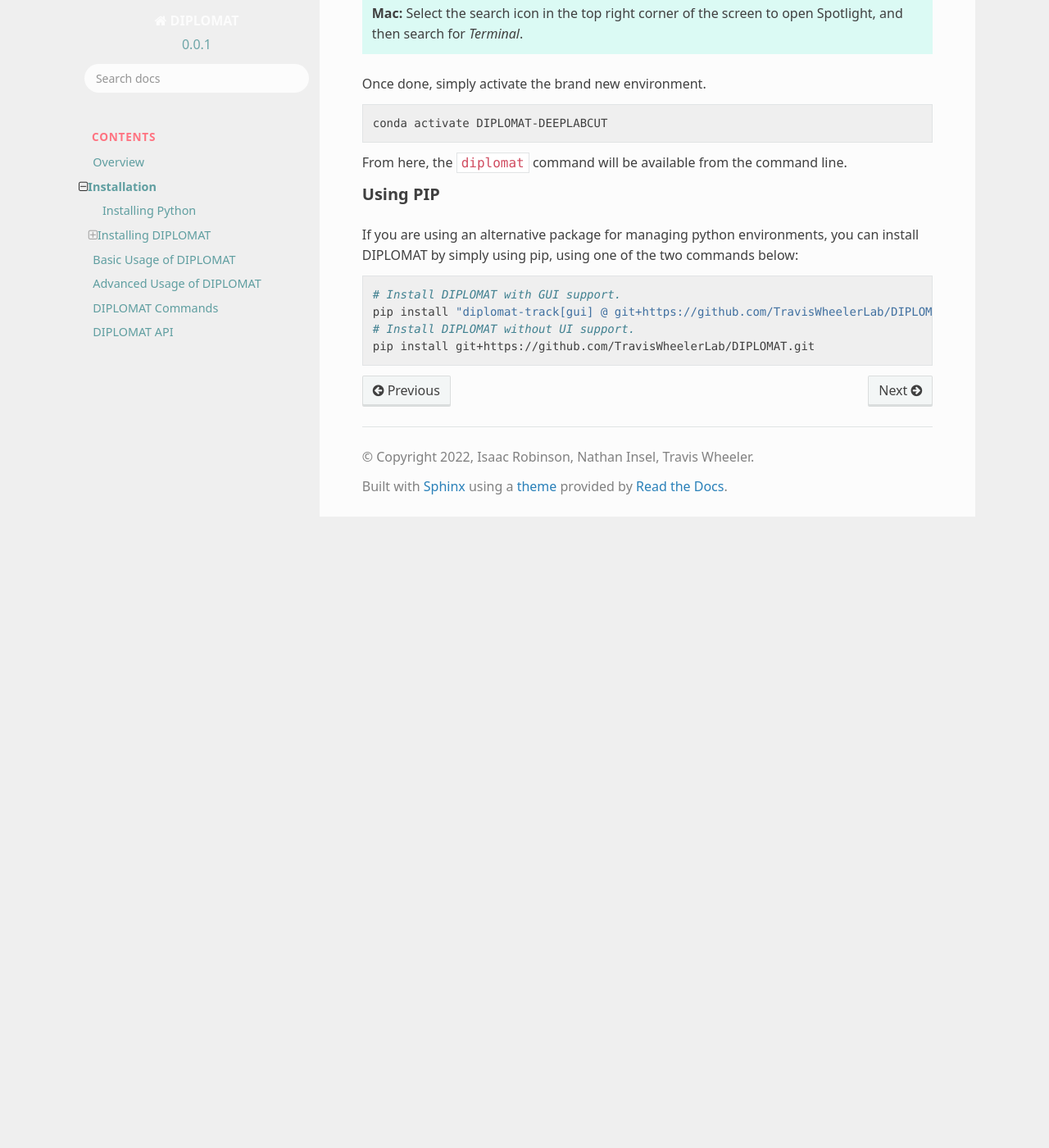
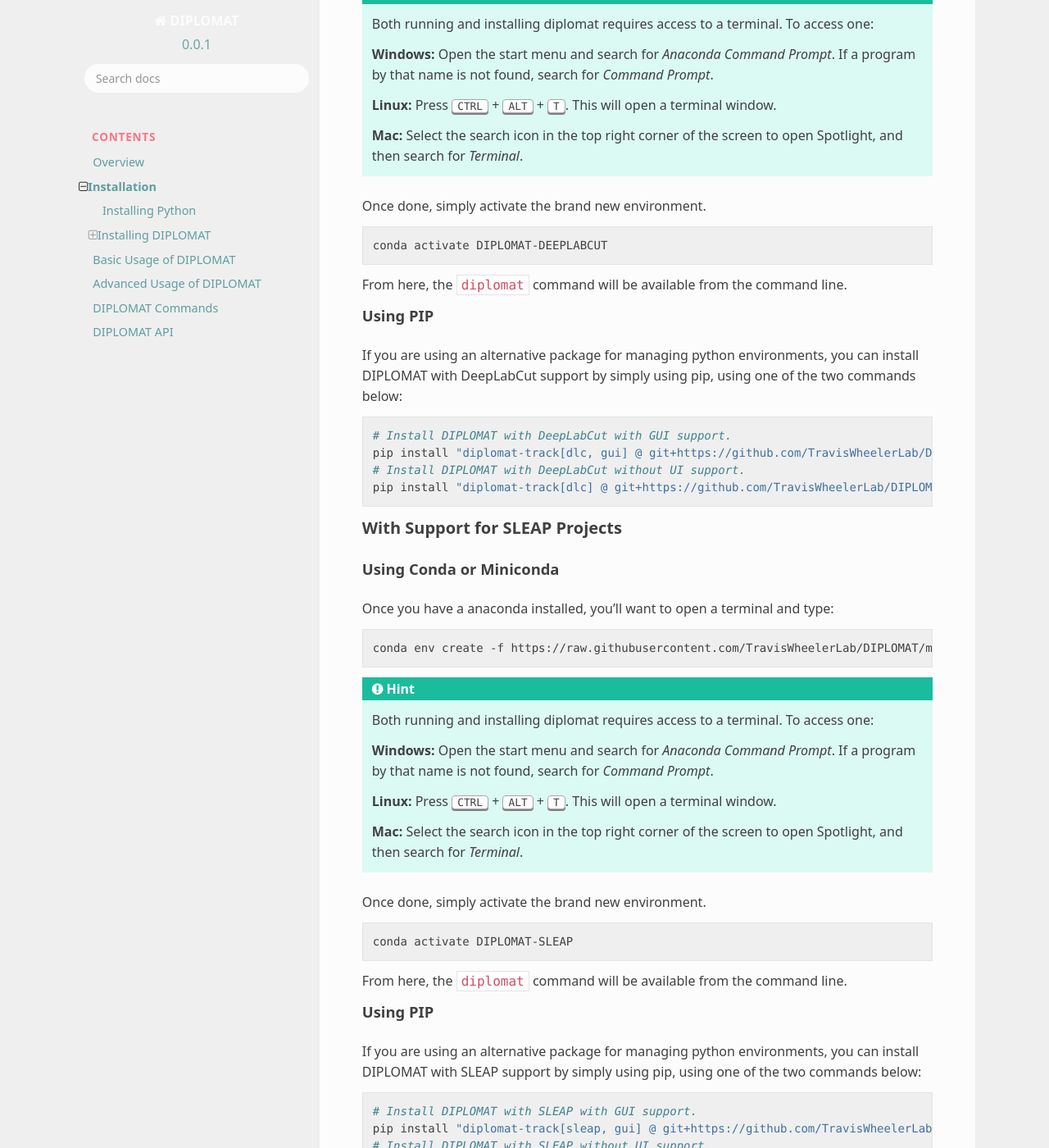
Before and after one commit to TravisWheelerLab/DIPLOMAT, a Sphinx documentation site: the page built from docs/source/installation.rst, in a window 1280 px wide and 1400 px high, scrolled down 1031 px. Shown: the whole window at 82% size. Built offline with Sphinx 7.4.7 and the Read the Docs theme 2.0.0, drawn with Linux system fonts in a browser that asks for light colours; formulas are drawn with MathJax 3; before the commit the page ends 1661 px from its top, so only the background shows below that; some of the changed text lies outside the part shown.

Commit message:
SLEAP frontend supports changing skeleton, docs updated.

```diff
--- a/docs/source/conf.py
+++ b/docs/source/conf.py
@@ -40,7 +40,7 @@
 templates_path = ['_templates']
 exclude_patterns = []
 
-autodoc_mock_imports = ["tensorflow", "pandas", "scipy", "deeplabcut", "wx"]
+autodoc_mock_imports = ["sleap", "tensorflow", "pandas", "scipy", "deeplabcut", "wx"]
 
 autosummary_generate = True
 autosummary_imported_members = True
--- a/docs/source/ext/plugin_docgen.py
+++ b/docs/source/ext/plugin_docgen.py
@@ -15,7 +15,7 @@
 warnings.simplefilter("error", ImportWarning)
 
 
-MOCK_PACKAGES = ["deeplabcut", "tensorflow", "scipy", "pandas", "wx"]
+MOCK_PACKAGES = ["deeplabcut", "sleap", "tensorflow", "scipy", "pandas", "wx"]
 
 with mock(MOCK_PACKAGES):
     from diplomat.predictors.fpe.sparse_storage import AttributeDict
--- a/docs/source/installation.rst
+++ b/docs/source/installation.rst
@@ -12,7 +12,7 @@
 -----------------
 
 If you have not already, you'll need to install python to utilize DIPLOMAT. It is recommend that you use
-`Miniconda <https://docs.conda.io/en/latest/miniconda.html>`_ which provides python environment
+`Miniconda <https://docs.conda.io/en/latest/miniconda.html>`_ which provides a python environment
 and install process that is consistent across platforms. To install miniconda:
 
  - Visit `https://docs.conda.io/en/latest/miniconda.html <https://docs.conda.io/en/latest/miniconda.html>`_.
@@ -22,8 +22,11 @@
 Installing DIPLOMAT
 -------------------
 
+With Support for DeepLabCut Projects
+^^^^^^^^^^^^^^^^^^^^^^^^^^^^^^^^^^^^
+
 Using Conda or Miniconda
-^^^^^^^^^^^^^^^^^^^^^^^^
+~~~~~~~~~~~~~~~~~~~~~~~~
 
 Once you have a anaconda installed, you'll want to open a terminal and type:
 
@@ -52,14 +55,60 @@
 From here, the ``diplomat`` command will be available from the command line.
 
 Using PIP
-^^^^^^^^^
+~~~~~~~~~
 
 If you are using an alternative package for managing python environments, you can install
-DIPLOMAT by simply using pip, using one of the two commands below:
+DIPLOMAT with DeepLabCut support by simply using pip, using one of the two commands below:
 
 .. code-block:: sh
 
-    # Install DIPLOMAT with GUI support.
-    pip install "diplomat-track[gui] @ git+https://github.com/TravisWheelerLab/DIPLOMAT.git"
-    # Install DIPLOMAT without UI support.
-    pip install git+https://github.com/TravisWheelerLab/DIPLOMAT.git
+    # Install DIPLOMAT with DeepLabCut with GUI support.
+    pip install "diplomat-track[dlc, gui] @ git+https://github.com/TravisWheelerLab/DIPLOMAT.git"
+    # Install DIPLOMAT with DeepLabCut without UI support.
+    pip install "diplomat-track[dlc] @ git+https://github.com/TravisWheelerLab/DIPLOMAT.git"
+
+
+With Support for SLEAP Projects
+^^^^^^^^^^^^^^^^^^^^^^^^^^^^^^^
+
+Using Conda or Miniconda
+~~~~~~~~~~~~~~~~~~~~~~~~
+
+Once you have a anaconda installed, you'll want to open a terminal and type:
+
+.. code-block:: sh
+
+    conda env create -f https://raw.githubusercontent.com/TravisWheelerLab/DIPLOMAT/main/conda-environments/DIPLOMAT-SLEAP.yaml
+
+.. hint::
+
+    Both running and installing diplomat requires access to a terminal. To access one:
+
+    **Windows:** Open the start menu and search for *Anaconda Command Prompt*. If a program by that
+    name is not found, search for *Command Prompt*.
+
+    **Linux:** Press :kbd:`CTRL` + :kbd:`ALT` + :kbd:`T`. This will open a terminal window.
+
+    **Mac:** Select the search icon in the top right corner of the screen to open Spotlight, and
+    then search for *Terminal*.
+
+Once done, simply activate the brand new environment.
+
+.. code-block:: sh
+
+    conda activate DIPLOMAT-SLEAP
+
+From here, the ``diplomat`` command will be available from the command line.
+
+Using PIP
+~~~~~~~~~
+
+If you are using an alternative package for managing python environments, you can install
+DIPLOMAT with SLEAP support by simply using pip, using one of the two commands below:
+
+.. code-block:: sh
+
+    # Install DIPLOMAT with SLEAP with GUI support.
+    pip install "diplomat-track[sleap, gui] @ git+https://github.com/TravisWheelerLab/DIPLOMAT.git"
+    # Install DIPLOMAT with SLEAP without UI support.
+    pip install "diplomat-track[sleap] @ git+https://github.com/TravisWheelerLab/DIPLOMAT.git"
```
Also changed, not shown: README.md (+23 -10 lines), docs/source/advanced_usage.rst (+10 -6 lines), docs/source/basic_usage.rst (+75 -2 lines), docs/source/overview.rst (+3 -4 lines), 12 other files.
